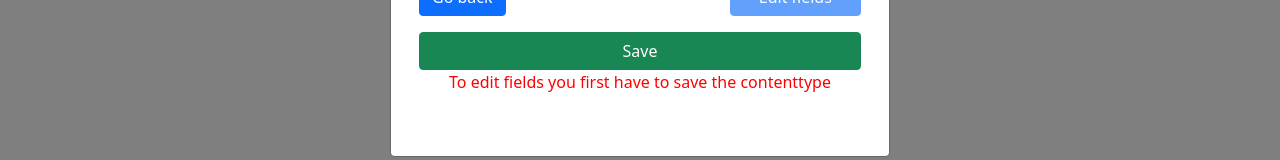
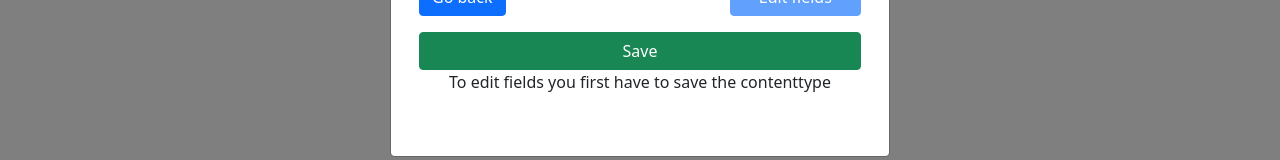
Before and after one commit to digimakergo/contenttype-designer, a React (Create React App) app in the folder client/: page / in a window 1280 px wide. Both pictures are taken after a click on the button "Add contenttype". Shown: the part 422-582 px from the top of the page. Built offline with nearby package versions, Linux system fonts and the light colour scheme; no server answers.

Commit message:
Better responses
Also fixed part of the validation on the backend

```diff
--- a/client/src/App.tsx
+++ b/client/src/App.tsx
@@ -77,14 +77,11 @@ function App() {
       if(data.type == "Success"){
         setFieldtypes(data.response);
       }else{
-        console.log("sda")
-        console.log(data)
         errors[counter] = "Unable to get field types";
         counter++;
         //setShowToast(true)
       }
     }else{
-      console.log("sda")
       errors[counter] = "Unable to get field types";
       counter++;
     }
@@ -334,7 +331,6 @@ function App() {
         const fetchResponse = await fetch(`${location}`,settings);
         await fetchResponse.json().then(data => {
           if(data.type == "error"){
-            console.log(data)
             setErrors(data.response)
             setShowErr(true)
           }else{
@@ -356,7 +352,7 @@ function App() {
   return (
     <div className="App">
       <Container fluid>
-        <ManageContentTypes show={showContentManager} setShow={setShowContentManager} ContentManagementMessage={ContentManagementMessage} setContentManagementMessage={setContentManagementMessage} contenttypes={contenttypes} setContenttypes={setContenttypes} setList={setList} setListids={setListids} />
+        <ManageContentTypes show={showContentManager} setShow={setShowContentManager} ContentManagementMessage={ContentManagementMessage} setContentManagementMessage={setContentManagementMessage} contenttypes={contenttypes} setContenttypes={setContenttypes} setList={setList} setListids={setListids} setShowToast={setShowToast} setToastMessage={setToastMessage} />
           <Row style={{marginTop:"0.5rem", marginBottom:"0.5rem"}}>
             <Col sm={2} md={2} lg={2} className="d-grid">
               <Button variant='primary' id="collapse" onClick={() => collapseAll()}>Collapse all</Button>
--- a/client/src/components/EditContenttype.tsx
+++ b/client/src/components/EditContenttype.tsx
@@ -3,6 +3,7 @@ import { useState } from 'react';
 
 const EditContenttype = (props:any) => {
     const [identifier, setIdentifier] = useState(props.identifier);
+    const [message, setMessage] = useState(props.message);
 
 
     const validation = () => {
@@ -322,22 +323,31 @@ const EditContenttype = (props:any) => {
                                       tmp[identifier] = props.contenttype;
                                       props.setContenttypes(tmp)
                                       props.setAdding(false);
+
+                                      setMessage("Successfully created contenttype")
+
+                                  }else{
+                                    setMessage("Successfully updated contenttype")
                                   }
                                 }
                               }).catch(error => {
-                                console.log("Unable to get contenttype");
+                                  if(props.adding){
+                                    setMessage("Unable to create contenttype");
+                                  }else{
+                                    setMessage("Unable to update contenttype");
+                                  }
                               })
                         }
                     }}>Save</Button>
                 </Col>
             </Row>
 
-            {props.adding ?
+
             <Row className='text-center'>
-                <Form.Label style={{color:"red"}}>
-                    To edit fields you first have to save the contenttype
+                <Form.Label>
+                    {message}
                 </Form.Label>
-            </Row> : null}
+            </Row>
 
             </Form.Group>
 
--- a/client/src/components/ManageContentTypes.tsx
+++ b/client/src/components/ManageContentTypes.tsx
@@ -160,7 +160,7 @@ const ManageContentTypes = (props:any) => {
 
 
                     <div style={{transform: "translate(110%,-16%)"}} className="editmenu">
-                    {edit ? <EditContenttype contenttype={selected} identifier={selectedKey} setIdentifier={setSelectedKey} show={props.show} setShow={props.setShow} setEdit={setEdit} adding={adding} setAdding={setAdding} contenttypes={props.contenttypes} setContenttypes={props.setContenttypes} setList={props.setList} setListids={props.setListids}/> : "" }
+                    {edit ? <EditContenttype contenttype={selected} identifier={selectedKey} setIdentifier={setSelectedKey} show={props.show} setShow={props.setShow} setEdit={setEdit} adding={adding} setAdding={setAdding} contenttypes={props.contenttypes} setContenttypes={props.setContenttypes} setList={props.setList} setListids={props.setListids} setShowToast={props.setShowToast} setToastMessage={props.setToastMessage} message={adding ? "To edit fields you first have to save the contenttype" : ""}/> : "" }
 
                     </div>
 
--- a/client/src/components/ToastMessage.tsx
+++ b/client/src/components/ToastMessage.tsx
@@ -2,7 +2,7 @@ import Toast from 'react-bootstrap/Toast';
 
 const ToastMessage = (props:any) => {
   return (
-    <Toast onClose={() => {props.setShow(false)}} show={props.show} delay={props.delay} autohide>
+    <Toast onClose={() => {props.setShow(false)}} show={props.show} delay={props.delay} style={{position:"fixed"}} autohide>
         <Toast.Body>
             {props.text}
         </Toast.Body>
```
Also changed, not shown: 1 other file (tests, documents, lock files or other folders).
